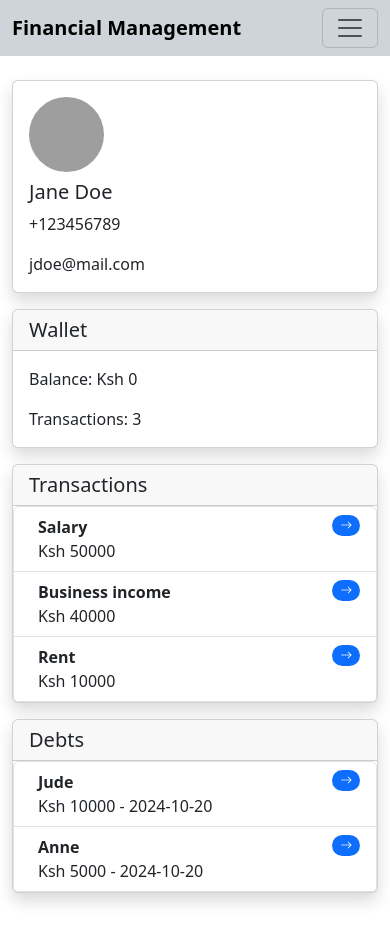
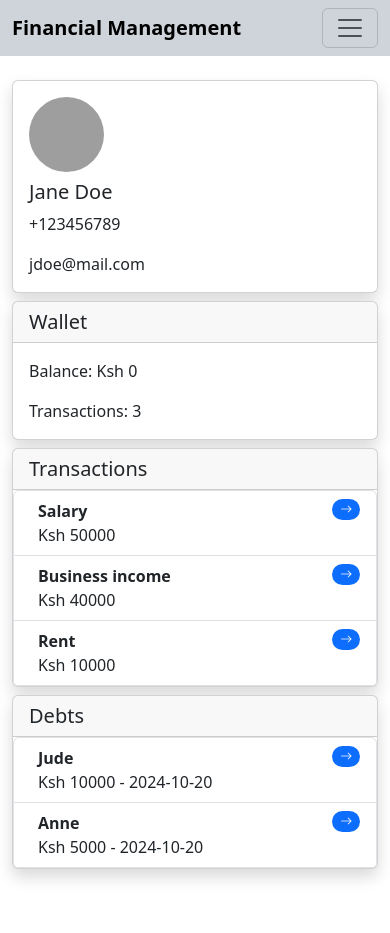
Before and after one commit to JudyOchanda/financial-management, a React (Create React App) app: page / in a window 390 px wide. After the commit the page ends 893 px from the top, so only its background shows below. Built offline with nearby package versions, Linux system fonts and the light colour scheme; grey boxes are pictures that could not be loaded.

Commit message:
change interface

```diff
--- a/src/layouts/home/HomeProfile.jsx
+++ b/src/layouts/home/HomeProfile.jsx
@@ -6,7 +6,6 @@
   const { user } = useUserContext();
   return (
     <>
-      <section className="mb-3">
       <div className="card shadow">
         <div className="card-body">
           <img src={avatarImg} alt="" className="avatar-image mb-2" />
@@ -15,7 +14,6 @@
           <p className="card-text">{user.email}</p>
         </div>
       </div>
-      </section>
     </>
   );
 }
--- a/src/layouts/home/HomeWallet.jsx
+++ b/src/layouts/home/HomeWallet.jsx
@@ -1,12 +1,18 @@
 import React from "react";
 import { useUserContext } from "../../authContext";
 import { Link } from "react-router-dom";
+import HomeProfile from "./HomeProfile";
 
 function HomeWallet() {
   const { user } = useUserContext();
   return (
     <>
-      <section className="mb-3">
+      <section>
+        <div className="row">
+          <div className="col-md-6 col-sm-12 mb-2">
+            <HomeProfile />
+          </div>
+          <div className="col-md-6 col-sm-12 mb-2">
             <div className="card shadow">
               <h5 className="card-header">Wallet</h5>
               <div className="card-body">
@@ -16,11 +22,13 @@
                 </p>
               </div>
             </div>
+          </div>
+        </div>
       </section>
 
-      <section className="mb-3">
+      <section className="mb-2">
         <div className="row">
-          <div className="col-md-6 col-sm-12 mb-3">
+          <div className="col-md-6 col-sm-12 mb-2">
             <div className="card shadow">
               <h5 className="card-header">Transactions</h5>
               <ul className="list-group">
@@ -41,7 +49,7 @@
             </div>
           </div>
 
-          <div className="col-md-6 col-sm-12 mb-3">
+          <div className="col-md-6 col-sm-12 mb-2">
             <div className="card shadow">
               <h5 className="card-header">Debts</h5>
               <ul className="list-group">
--- a/src/pages/Home.jsx
+++ b/src/pages/Home.jsx
@@ -1,12 +1,10 @@
 import React from "react";
-import HomeProfile from "../layouts/home/HomeProfile";
 import HomeWallet from "../layouts/home/HomeWallet";
 
 function Home() {
   return (
     <>
       <div className="container py-2">
-        <HomeProfile />
         <HomeWallet />
       </div>
     </>
```
Lines whose indentation alone changed are shown as unchanged.
